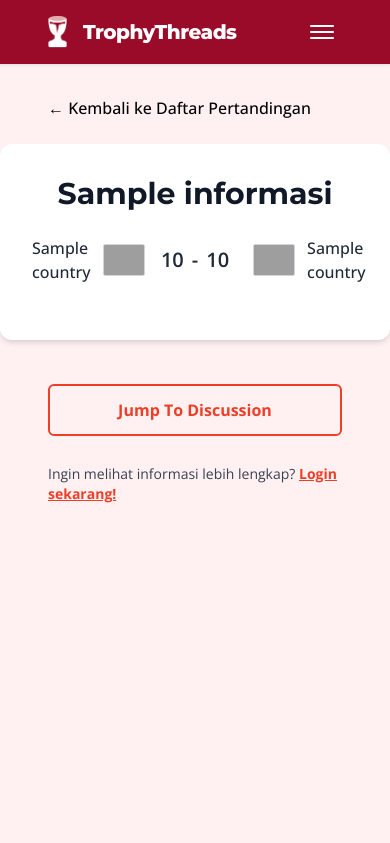
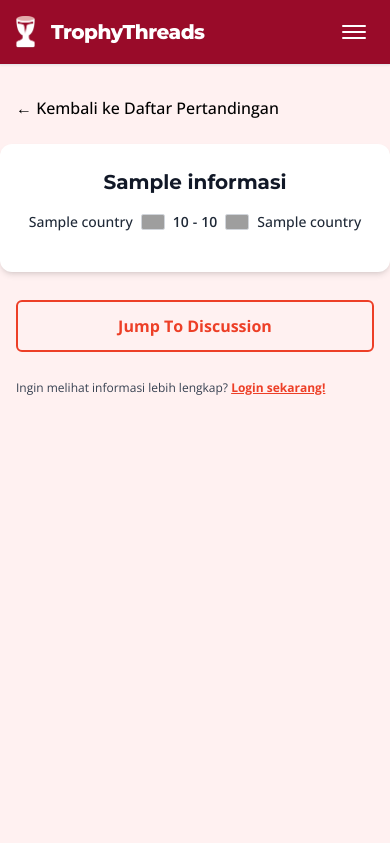
Before and after one commit to pbp-kelompok-a04/trophythreads, a Django app: page /informasi/match/00000000-0000-0000-0000-000000000001/ in a window 390 px wide. Shown: the top 843 px of the page. Run offline with Django 5.2, Linux system fonts and the light colour scheme; tables that the repository leaves empty hold one stand-in row (values such as "Sample post"); some libraries are stand-ins or nearby versions; grey boxes are pictures that could not be loaded.

Commit message:
Membuat responsive untuk mobile

```diff
--- a/InformasiPertandingan/templates/InformasiPertandingan/match_detail.html
+++ b/InformasiPertandingan/templates/InformasiPertandingan/match_detail.html
@@ -8,7 +8,7 @@
 {% block content %}
 {% include 'header.html' %}
 <div class="w-full min-h-screen pt-24 pb-10" style="background-color: var(--color-background);">
-    <div class="mb-6 px-12">
+    <div class="mb-6 px-4 sm:px-12">
         <a href="{% url 'InformasiPertandingan:show_main' %}"
             class="text-black hover:text-var(--color-primary) font-medium transition-colors">
             ← Kembali ke Daftar Pertandingan
@@ -33,33 +33,33 @@
     </div>
 
     <!-- Match Content -->
-    <div id="match-content" class="mx-auto bg-white shadow-md p-8 mb-8 mx-12 rounded-xl relative">
+    <div id="match-content" class="mx-auto bg-white shadow-md p-6 sm:p-8 mb-4 sm:mb-8 mx-4 sm:mx-12 rounded-xl relative">
         <div id="admin-menu-placeholder"></div>
-        <h1 id="match-title" class="text-3xl font-bold text-gray-900 text-center mb-6"></h1>
-        <div id="scoreboard" class="flex items-center justify-center gap-6 text-gray-800 mb-6">
+        <h1 id="match-title" class="text-xl sm:text-2xl md:text-3xl font-bold text-gray-900 text-center mb-4 sm:mb-6"></h1>
+        <div id="scoreboard" class="flex items-center justify-center gap-2 sm:gap-4 md:gap-6 text-gray-800 mb-4 sm:mb-6 text-sm sm:text-base md:text-lg">
             <!-- Home Team -->
-            <div id="home-team" class="flex flex-row items-center gap-3">
+            <div id="home-team" class="flex flex-row items-center gap-2 sm:gap-3">
                 <span id="home-name" class="font-medium"></span>
-                <img id="home-flag" class="w-12 h-8 object-cover rounded-sm border border-gray-300" alt="">
+                <img id="home-flag" class="w-6 h-4 sm:w-9 sm:h-6 md:w-12 md:h-8 object-cover rounded-sm border border-gray-300" alt="">
             </div>
 
             <!-- Score -->
-            <div id="score" class="flex items-center gap-2 font-semibold text-xl">
+            <div id="score" class="flex items-center gap-1 sm:gap-2 font-semibold text-sm sm:text-xl">
                 <span id="score-home"></span>
                 <span>-</span>
                 <span id="score-away"></span>
             </div>
 
             <!-- Away Team -->
-            <div id="away-team" class="flex flex-row items-center gap-3">
-                <img id="away-flag" class="w-12 h-8 object-cover rounded-sm border border-gray-300" alt="">
+            <div id="away-team" class="flex flex-row items-center gap-2 sm:gap-3">
+                <img id="away-flag" class="w-6 h-4 sm:w-9 sm:h-6 md:w-12 md:h-8 object-cover rounded-sm border border-gray-300" alt="">
                 <span id="away-name" class="font-medium"></span>
             </div>
         </div>
     </div>
 
     <!-- Diskusi -->
-    <div id="discussion-section" class="mx-auto items-center justify-between px-12 py-3 text-center mb-4">
+    <div id="discussion-section" class="mx-auto items-center justify-between px-4 sm:px-12 py-3 text-center mb-2 sm:mb-4">
         <a id="discussion-link"
             class="inline-block w-full border-2 border-[var(--color-secondary)] text-[var(--color-secondary)] font-h1 font-bold py-3 rounded-md hover:bg-opacity-90 transition-colors"
             href="/"> Jump To Discussion </a>
@@ -201,7 +201,7 @@
                 </svg>
                 </button>
                 <div id="menu-${matchId}" class="hidden absolute right-0 mt-2 bg-gray-100 border border-gray-300 rounded-lg shadow-lg w-32 z-50">
-                <ul class="text-sm text-gray-700 divide-y divide-gray-200">
+               <ul class="text-sm text-gray-700 divide-y divide-gray-200">
                     <li>
                     <button
                         class="block w-full text-left px-4 py-2 hover:bg-gray-200"
@@ -222,37 +222,37 @@
         // jika sudah login (bukan sebagai guest), maka dapat melihat informasi tambahan
         if (isAuthenticated) {
             html = `
-            <div class="bg-white mx-12 rounded-xl shadow-md p-6 mb-6">
-                <h2 class="text-xl font-bold text-black mb-6 text-center">Informasi Pertandingan</h2>
-                <div class="flex flex-col sm:flex-row justify-between items-center gap-6 px-6">
+            <div class="bg-white mx-4 sm:mx-12 rounded-xl shadow-md p-4 sm:p-6 mb-6">
+                <h2 class="text-lg sm:text-xl font-bold text-black mb-4 sm:mb-6 text-center">Informasi Pertandingan</h2>
+                <div class="flex flex-col sm:flex-row justify-between items-start sm:items-center gap-4 sm:gap-6 px-2 sm:px-6">
                     <div class="flex items-center gap-2">
                         <img src="${iconCalendarURL}" class="w-6 h-7" alt="Tanggal">
                         <div class="flex flex-col items-start">
-                        <span class="font-semibold text-black">Tanggal</span>
-                        <span class="text-sm text-black">${formattedDate}</span>
+                        <span class="font-semibold text-black text-sm sm:text-base">Tanggal</span>
+                        <span class="text-xs sm:text-sm text-black">${formattedDate}</span>
                     </div>
                 </div>
 
                 <div class="flex items-center gap-2">
                     <img src="${iconFootballURL}" class="w-6 h-6" alt="Kompetisi">
                     <div class="flex flex-col items-start">
-                        <span class="font-semibold text-black">Kompetisi</span>
-                        <span class="text-sm text-black">${title}</span>
+                        <span class="font-semibold text-black text-sm sm:text-base">Kompetisi</span>
+                        <span class="text-xs sm:text-sm text-black">${title}</span>
                     </div>
                 </div>
                 <div class="flex items-center gap-2">
                     <img src="${iconLocationURL}" class="w-6 h-7" alt="Lokasi">
                     <div class="flex flex-col items-start">
-                        <span class="font-semibold text-black">Lokasi</span>
-                        <span class="text-sm text-black">${dataCity}, ${dataCountry}</span>
+                        <span class="font-semibold text-black text-sm sm:text-base">Lokasi</span>
+                        <span class="text-xs sm:text-sm text-black">${dataCity}, ${dataCountry}</span>
                     </div>
                 </div>
             </div>
             `;
         } else {
             html = `
-            <div class="mt-4 mx-12 text-left">
-            <p class="text-gray-700 text-sm">Ingin melihat informasi lebih lengkap?
+            <div class="mt-4 mx-4 sm:mx-12 text-left">
+            <p class="text-gray-700 text-xs sm:text-sm">Ingin melihat informasi lebih lengkap?
             <a href="${loginURL}" class="text-[var(--color-secondary)] font-bold underline">Login sekarang!</a>
             </p>
             </div>
--- a/templates/header.html
+++ b/templates/header.html
@@ -1,6 +1,6 @@
 {% load static %}
 <nav class="fixed top-0 left-0 w-full bg-[var(--color-primary)] shadow-sm border-b border-gray-200 z-50">
-    <div class="mx-auto px-12">
+    <div class="mx-auto px-4 sm:px-12">
         <div class="flex items-center justify-between h-16">
             <div class="flex items-center space-x-10">
                 <div class="flex items-center space-x-2">
@@ -60,7 +60,7 @@
 
     <!-- === Mobile Menu === -->
     <div class="mobile-menu hidden md:hidden bg-[var(--color-primary)] text-white">
-        <div class="px-6 py-4 space-y-4">
+        <div class="px-4 py-4 space-y-4">
             <a href="{% url 'InformasiPertandingan:show_main' %}" class="block hover:text-white transition duration-200">
                 Match
             </a>
--- a/templates/toast.html
+++ b/templates/toast.html
@@ -1,6 +1,6 @@
 {% load static %}
 <div id="toast-component"
-    class="fixed top-4 left-1/2 transform -translate-x-1/2 p-2 px-6 translate-y-[-150%] opacity-0 bg-white shadow-xl rounded-t-xl rounded-b-none border border-gray-200 w-[500px] p-4 flex items-center gap-3 transition-all duration-500 z-50">
+    class="fixed top-4 left-1/2 transform -translate-x-1/2 p-2 px-6 translate-y-[-150%] opacity-0 bg-white shadow-xl rounded-t-xl rounded-b-none border border-gray-200 w-[90%] sm:w-[400px] md:w-[500px] p-4 flex items-center gap-3 transition-all duration-500 z-50">
     <span id="toast-icon" class="text-2xl"></span>
     <div class="flex-1">
         <p id="toast-message" class="text-gray-600 text-sm">This is a Sample Message</p>
```
Also changed, not shown: InformasiPertandingan/templates/InformasiPertandingan/main.html (+15 -14 lines).
